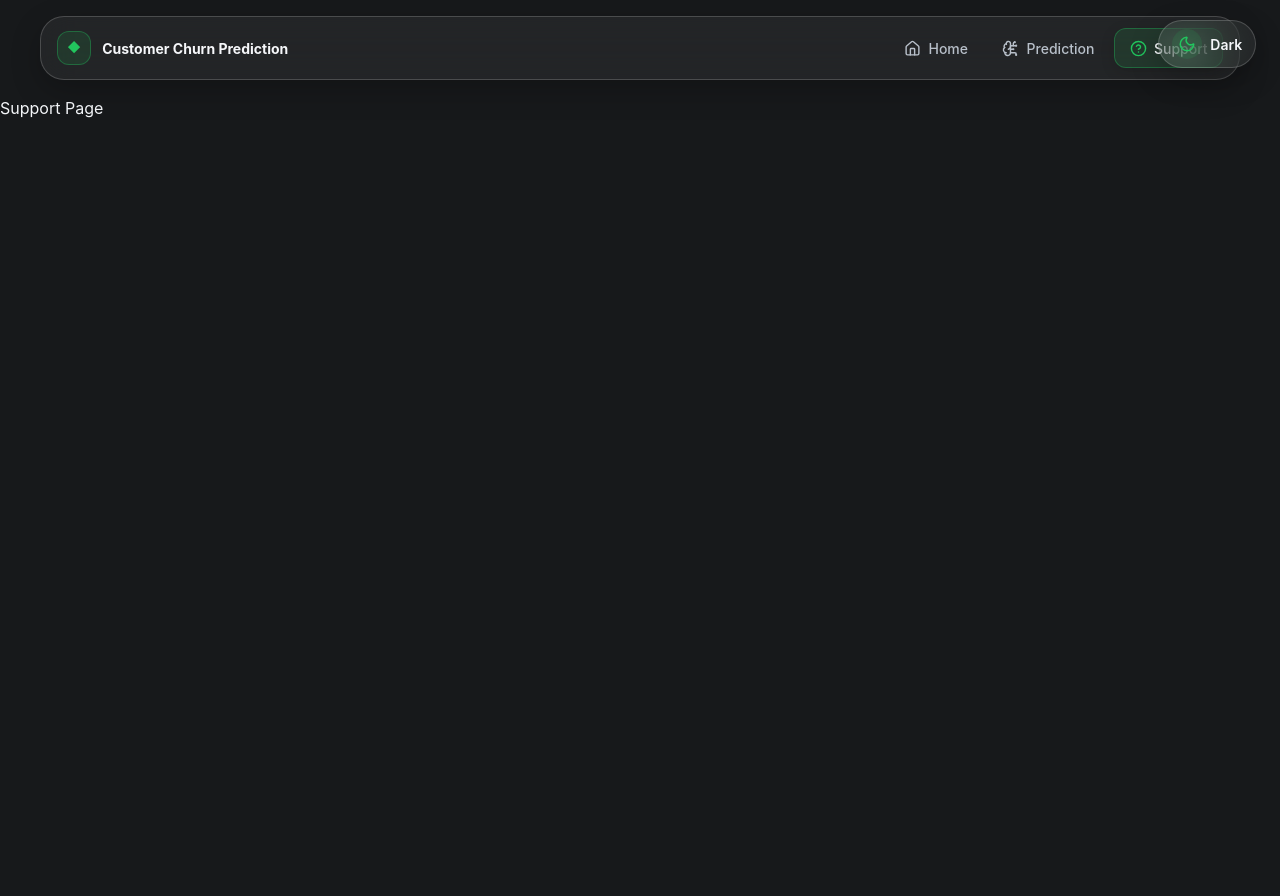
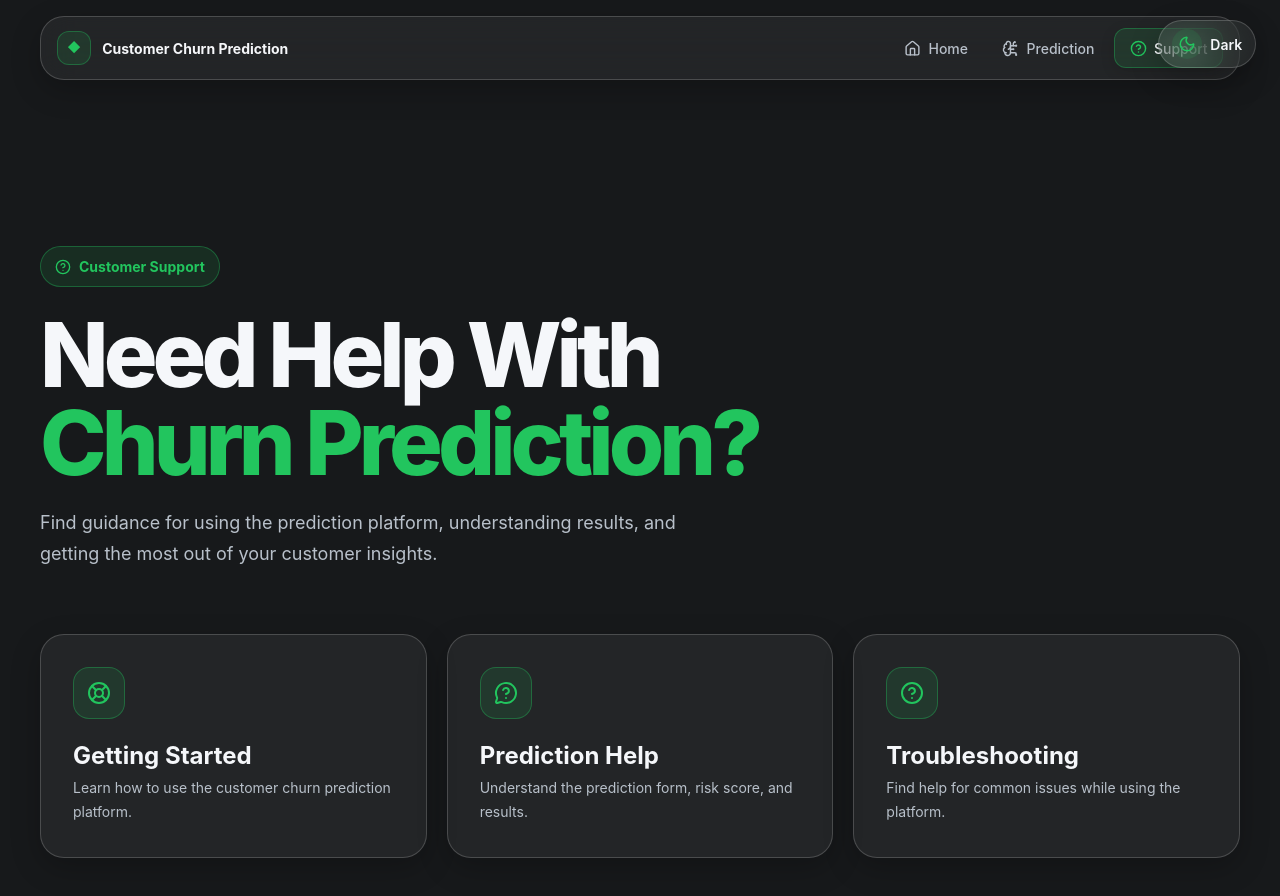
Before and after one commit to annnuspeaks/customer-churn-prediction, a React app in the folder frontend/: page /support in a window 1280 px wide. Shown: the top 896 px of the page. Before the commit the page ends 800 px from the top, so only its background shows below. Built offline with nearby package versions, Linux system fonts and the light colour scheme; the HTML template or start-up script is replaced by a standard one.

Commit message:
feat(frontend): add support page structure and options

```diff
--- a/frontend/src/pages/Support/Support.css
+++ b/frontend/src/pages/Support/Support.css
@@ -0,0 +1,170 @@
+.support-page {
+  width: min(100% - (var(--container-padding) * 2), var(--container-width));
+  margin-inline: auto;
+  padding-top: 150px;
+  padding-bottom: var(--space-20);
+}
+
+.support-hero {
+  max-width: 760px;
+  margin-bottom: var(--space-16);
+}
+
+.support-eyebrow {
+  display: inline-flex;
+  align-items: center;
+  gap: var(--space-2);
+  padding: 9px 14px;
+
+  border: 1px solid var(--color-accent-border);
+  border-radius: var(--radius-pill);
+
+  background: var(--color-accent-soft);
+  color: var(--color-accent);
+
+  font-size: var(--font-size-sm);
+  font-weight: var(--font-weight-bold);
+}
+
+.support-hero h1 {
+  margin-top: var(--space-6);
+  margin-bottom: var(--space-5);
+
+  color: var(--color-text-primary);
+
+  font-size: clamp(3.25rem, 7vw, 6rem);
+  font-weight: var(--font-weight-extrabold);
+  line-height: 0.98;
+  letter-spacing: -0.055em;
+}
+
+.support-hero h1 span {
+  color: var(--color-accent);
+}
+
+.support-hero p {
+  max-width: 680px;
+
+  color: var(--color-text-secondary);
+
+  font-size: var(--font-size-lg);
+  line-height: var(--line-height-relaxed);
+}
+
+.support-options {
+  display: grid;
+  grid-template-columns: repeat(3, minmax(0, 1fr));
+  gap: var(--space-5);
+}
+
+.support-card {
+  min-height: 210px;
+  padding: var(--space-8);
+
+  border: 1px solid var(--color-border);
+  border-radius: var(--radius-xl);
+
+  background: var(--color-surface);
+  box-shadow: var(--shadow-md);
+
+  transition:
+    transform var(--transition-normal),
+    border-color var(--transition-normal),
+    background-color var(--transition-normal),
+    box-shadow var(--transition-normal);
+}
+
+.support-card:hover {
+  transform: translateY(-4px);
+
+  border-color: var(--color-accent-border);
+  background: var(--color-surface-hover);
+  box-shadow: var(--shadow-accent);
+}
+
+.support-card__icon {
+  display: inline-flex;
+  align-items: center;
+  justify-content: center;
+
+  width: 52px;
+  height: 52px;
+  margin-bottom: var(--space-6);
+
+  border: 1px solid var(--color-accent-border);
+  border-radius: var(--radius-lg);
+
+  background: var(--color-accent-soft);
+  color: var(--color-accent);
+}
+
+.support-card h2 {
+  margin-bottom: var(--space-2);
+
+  color: var(--color-text-primary);
+
+  font-size: var(--font-size-xl);
+  font-weight: var(--font-weight-bold);
+  line-height: var(--line-height-tight);
+}
+
+.support-card p {
+  color: var(--color-text-secondary);
+
+  font-size: var(--font-size-sm);
+  line-height: var(--line-height-relaxed);
+}
+
+/* ================================
+   TABLET
+   ================================ */
+
+@media (max-width: 900px) {
+  .support-page {
+    padding-top: 120px;
+  }
+
+  .support-options {
+    grid-template-columns: 1fr;
+  }
+
+  .support-card {
+    min-height: auto;
+  }
+}
+
+/* ================================
+   MOBILE
+   ================================ */
+
+@media (max-width: 600px) {
+  .support-page {
+    width: calc(100% - 32px);
+    padding-top: 105px;
+    padding-bottom: var(--space-16);
+  }
+
+  .support-hero {
+    margin-bottom: var(--space-10);
+  }
+
+  .support-hero h1 {
+    margin-top: var(--space-5);
+    margin-bottom: var(--space-4);
+
+    font-size: clamp(2.75rem, 14vw, 4rem);
+  }
+
+  .support-hero p {
+    font-size: var(--font-size-md);
+  }
+
+  .support-options {
+    gap: var(--space-4);
+  }
+
+  .support-card {
+    padding: var(--space-6);
+    border-radius: var(--radius-lg);
+  }
+}
--- a/frontend/src/pages/Support/Support.jsx
+++ b/frontend/src/pages/Support/Support.jsx
@@ -1,5 +1,62 @@
+import { CircleHelp, LifeBuoy, MessageCircleQuestion } from "lucide-react";
+import "./Support.css";
+
 function Support() {
-  return <main>Support Page</main>;
+  return (
+    <main className="support-page">
+      <section className="support-hero">
+        <span className="support-eyebrow">
+          <CircleHelp size={16} aria-hidden="true" />
+          Customer Support
+        </span>
+
+        <h1>
+          Need Help With
+          <span> Churn Prediction?</span>
+        </h1>
+
+        <p>
+          Find guidance for using the prediction platform, understanding
+          results, and getting the most out of your customer insights.
+        </p>
+      </section>
+
+      <section className="support-options" aria-label="Support options">
+        <article className="support-card">
+          <div className="support-card__icon">
+            <LifeBuoy size={24} aria-hidden="true" />
+          </div>
+
+          <div>
+            <h2>Getting Started</h2>
+            <p>Learn how to use the customer churn prediction platform.</p>
+          </div>
+        </article>
+
+        <article className="support-card">
+          <div className="support-card__icon">
+            <MessageCircleQuestion size={24} aria-hidden="true" />
+          </div>
+
+          <div>
+            <h2>Prediction Help</h2>
+            <p>Understand the prediction form, risk score, and results.</p>
+          </div>
+        </article>
+
+        <article className="support-card">
+          <div className="support-card__icon">
+            <CircleHelp size={24} aria-hidden="true" />
+          </div>
+
+          <div>
+            <h2>Troubleshooting</h2>
+            <p>Find help for common issues while using the platform.</p>
+          </div>
+        </article>
+      </section>
+    </main>
+  );
 }
 
 export default Support;
```
Also changed, not shown: 2 other files (tests, documents, lock files or other folders).
